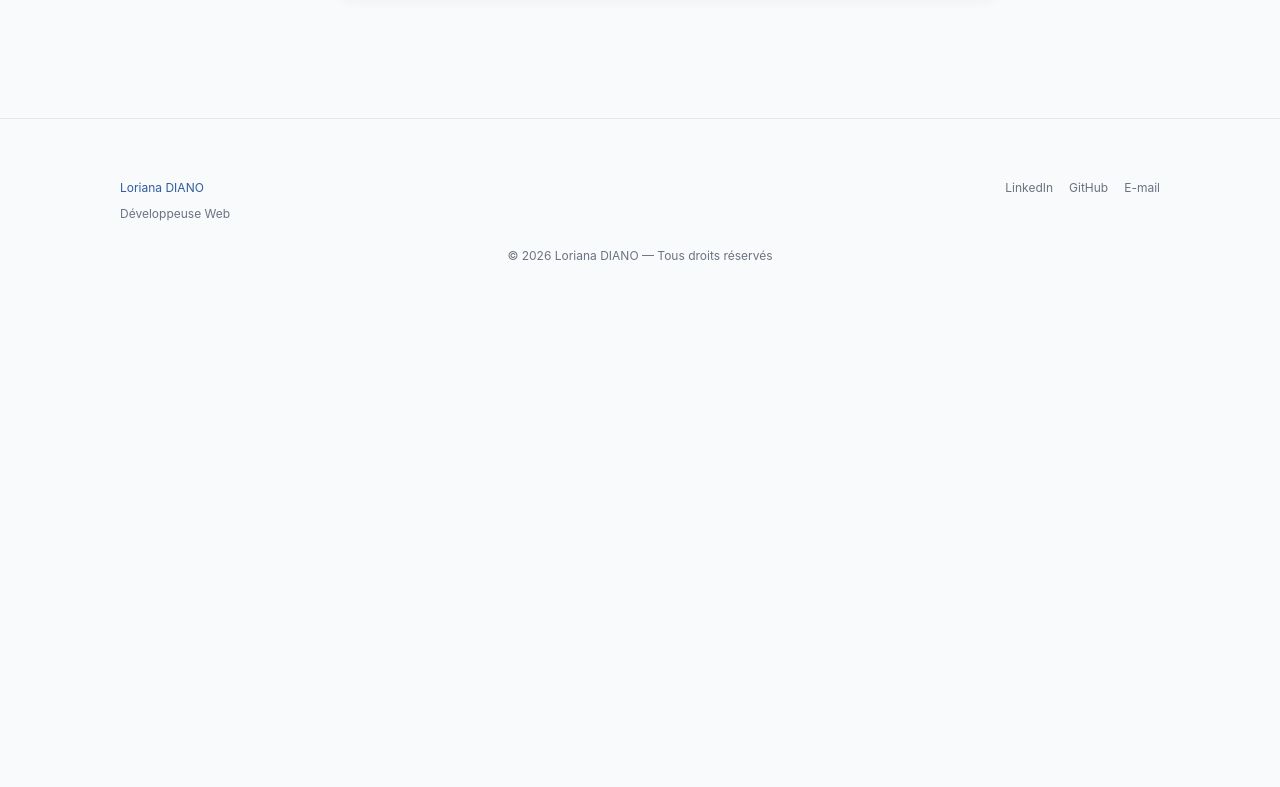
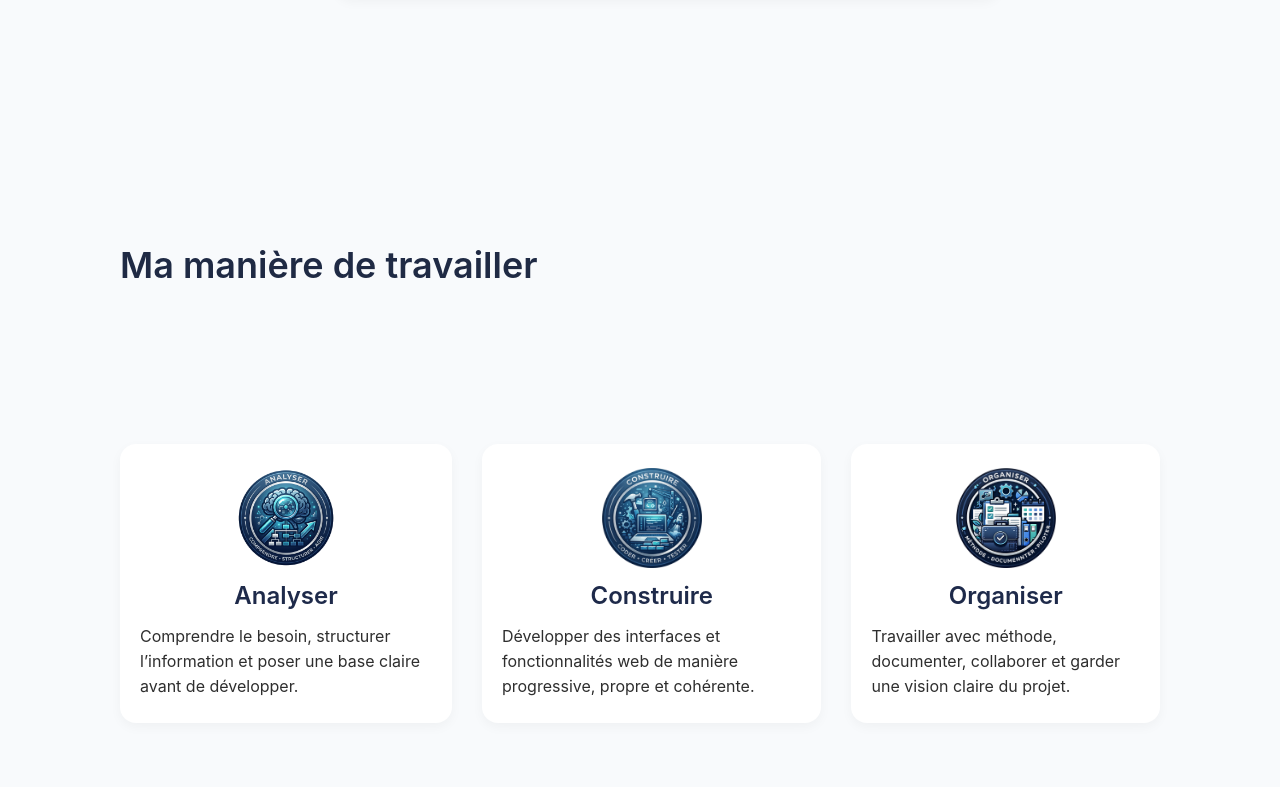
Before and after one commit to LorianaD/portfolio_LorianaDIANO, a React (Vite) app in the folder frontend/: page /about in a window 1280 px wide. Shown: the part 2053-2840 px from the top of the page. Before the commit the page ends 2378 px from the top, so only its background shows below. Built offline with nearby package versions, Linux system fonts and the light colour scheme.

Commit message:
add: Section Working Way

```diff
--- /dev/null
+++ b/frontend/src/components/Sections/About/WorkingWay.jsx
@@ -0,0 +1,25 @@
+import SectionBody from "../../ui/SectionBody";
+import SectionContainer from "../../ui/SectionContainer";
+import SectionHeader from "../../ui/SectionHeader";
+import WorkingWayCard from "../../ui/WorkingWayCard";
+import workingWay from "../../../data/workingWay";
+
+function WorkingWay() {
+    const title = "Ma manière de travailler";
+    return(
+        <SectionContainer>
+            <SectionHeader
+                title={title}
+            />
+            <SectionBody>
+                <div className="working-way-list">
+                    {workingWay.map((item) => (
+                        <WorkingWayCard key={item.id} icon={item.icon} title={item.title} description={item.description}/>
+                    ))}
+                </div>
+            </SectionBody>
+        </SectionContainer>
+    )
+}
+
+export default WorkingWay
--- /dev/null
+++ b/frontend/src/components/ui/WorkingWayCard.jsx
@@ -0,0 +1,23 @@
+function WorkingWayCard({ icon, title, description }) {
+    return(
+        <article className="working-way-card">
+            <div className="working-way-card-icon-wrapper">
+                <img
+                    src={icon}
+                    alt={title}
+                    className="working-way-card-icon"
+                />
+            </div>
+
+            <h4 className="working-way-card-title">
+                {title}
+            </h4>
+
+            <p className="working-way-card-description">
+                {description}
+            </p>
+        </article>
+    )
+}
+
+export default WorkingWayCard
--- /dev/null
+++ b/frontend/src/data/workingWay.js
@@ -0,0 +1,29 @@
+import analyser from "../assets/images/analyser.png";
+import construire from "../assets/images/construire.png";
+import organiser from "../assets/images/organiser.png";
+
+const workingWay = [
+    {
+        id: 1,
+        title: "Analyser",
+        description:
+            "Comprendre le besoin, structurer l’information et poser une base claire avant de développer.",
+        icon: analyser,
+    },
+    {
+        id: 2,
+        title: "Construire",
+        description:
+            "Développer des interfaces et fonctionnalités web de manière progressive, propre et cohérente.",
+        icon: construire,
+    },
+    {
+        id: 3,
+        title: "Organiser",
+        description:
+            "Travailler avec méthode, documenter, collaborer et garder une vision claire du projet.",
+        icon: organiser,
+    }
+];
+
+export default workingWay;
--- a/frontend/src/pages/AboutPage.jsx
+++ b/frontend/src/pages/AboutPage.jsx
@@ -1,11 +1,13 @@
 import CareerPath from "../components/Sections/About/CareerPath"
 import Hero from "../components/Sections/About/Hero"
+import WorkingWay from "../components/Sections/About/WorkingWay"
 
 function AboutPage() {
     return (
         <main>
             <Hero/>
             <CareerPath/>
+            <WorkingWay/>
         </main>
     )
 }
--- a/frontend/src/styles/MediaQueries.css
+++ b/frontend/src/styles/MediaQueries.css
@@ -30,6 +30,11 @@
         @apply
             flex-wrap
     }
+
+    .working-way-list {
+    @apply
+        flex-wrap
+}
 
 }
 
@@ -91,5 +96,18 @@
             h-full
     }
 
+    .about-hero-photo-container {
+        @apply
+            w-full
+            flex
+            justify-center
+            items-center
+    }
+
+    .about-hero-photo-box {
+        @apply
+            w-[270px]
+            h-[270px]
+    }
 
 }
--- a/frontend/src/styles/Sections.css
+++ b/frontend/src/styles/Sections.css
@@ -391,3 +391,13 @@
         leading-[1.5]
         text-[#2E2E2E]
 }
+
+/************ Section WorkingWay ************/
+
+.working-way-list {
+    @apply
+        flex
+        justify-center
+        items-center
+        gap-[30px];
+}
--- a/frontend/src/styles/ui.css
+++ b/frontend/src/styles/ui.css
@@ -42,6 +42,7 @@
         gap-[25px]
         bg-linear-180
         from-[#F8FAFC] to-[#EEF3FA]
+        w-full
 }
 
 .hero-header {
@@ -93,6 +94,7 @@
         flex
         flex-col
         items-start
+        w-full
 }
 
 .section-container {
@@ -369,7 +371,9 @@
         h-[50px]
 }
 
-/* Badge */
+/***************************
+********** Badge ***********
+***************************/
 
 .badge {
     @apply
@@ -379,6 +383,50 @@
         px-[8px] py-[4px]
         rounded-[6px]
         bg-[#EAF1FB]
+}
+
+/***************************
+**** Carte Working Way *****
+***************************/
+
+.working-way-card {
+    @apply
+        flex
+        flex-col
+        items-center
+        gap-[10px]
+        bg-[#FFFFFF]
+        rounded-[16px]
+        px-[20px]
+        py-[24px]
+        shadow-[0_4px_12px_rgba(0,0,0,0.04)];
+}
+
+.working-way-card-icon-wrapper {
+    @apply
+        w-[100px]
+        h-[100px]
+        rounded-b-full
+}
+
+.working-way-card-icon {
+    @apply
+        w-full
+        h-full
+}
+
+.working-way-card-title {
+    @apply
+        text-[24px]
+        font-semibold
+        text-[#1E2A4A];
+}
+
+.working-way-card-description {
+    @apply
+        text-[16px]
+        leading-[25px]
+        text-[#2E2E2E];
 }
 
 /******************************
```
Also changed, not shown: frontend/src/assets/images/construire.png, frontend/src/assets/images/organiser.png.
